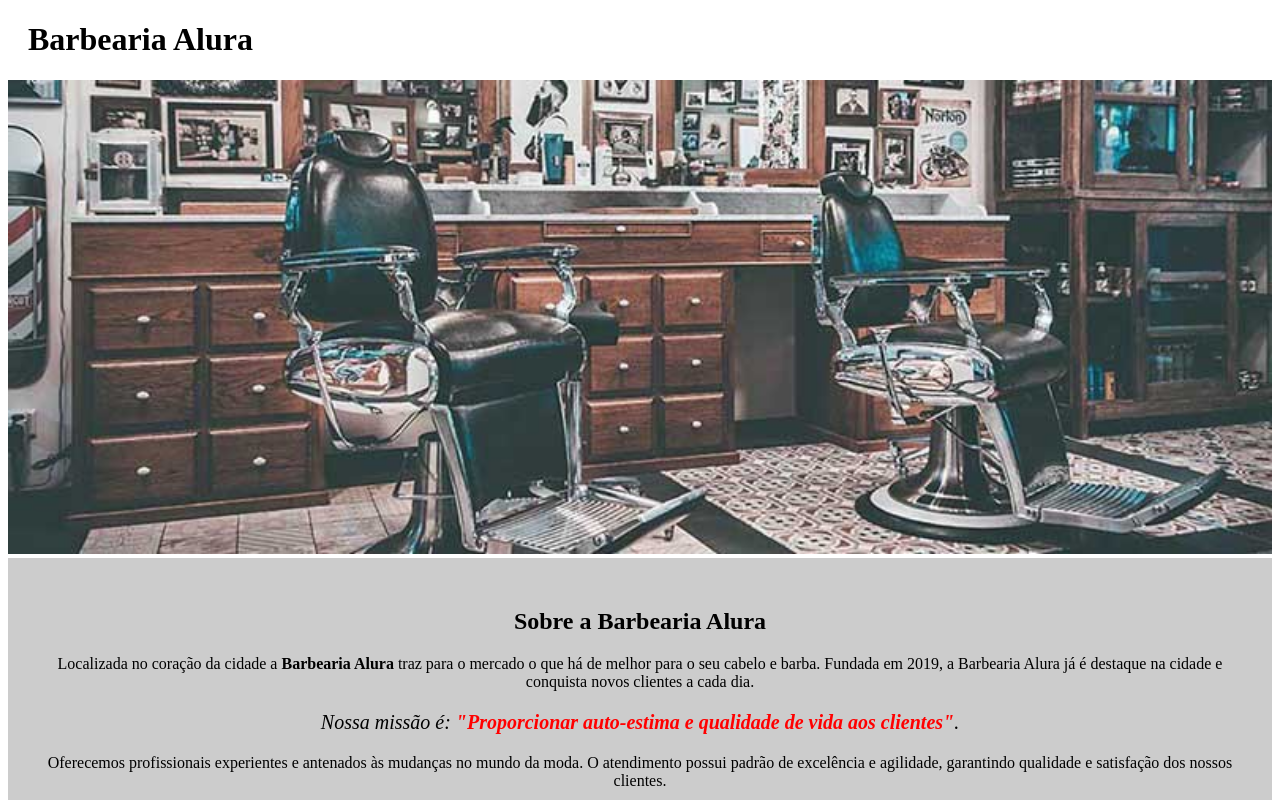
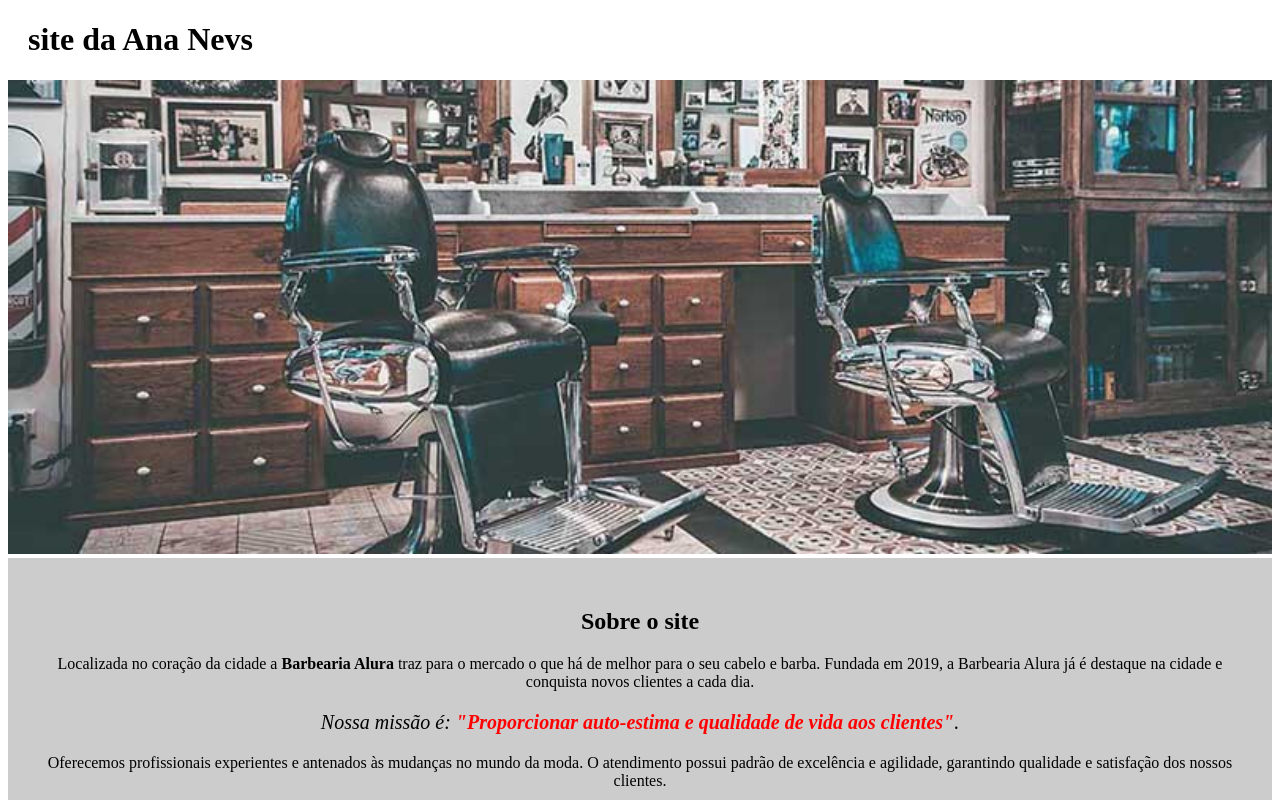
Before and after one commit to AnaNevs/primeira-pagina, a plain HTML site: page index.html in a window 1280 px wide. Shown: the top 800 px of the page. Drawn offline with Linux system fonts and the light colour scheme.

Commit message:
Update index.html

```diff
--- a/index.html
+++ b/index.html
@@ -8,11 +8,11 @@
 
 	<body>
 		<header>
-			<h1 class="titulo-principal">Barbearia Alura</h1>
+			<h1 class="titulo-principal"> site da Ana Nevs</h1>
 		</header>
 		<img id="banner" src="banner.jpg">
 		<div class="principal">
-			<h2 class="titulo-centralizado">Sobre a Barbearia Alura</h2>
+			<h2 class="titulo-centralizado">Sobre o site</h2>
 
 			<p>Localizada no coração da cidade a <strong>Barbearia Alura</strong> traz para o mercado o que há de melhor para o seu cabelo e barba. Fundada em 2019, a Barbearia Alura já é destaque na cidade e conquista novos clientes a cada dia.</p>
 
```
